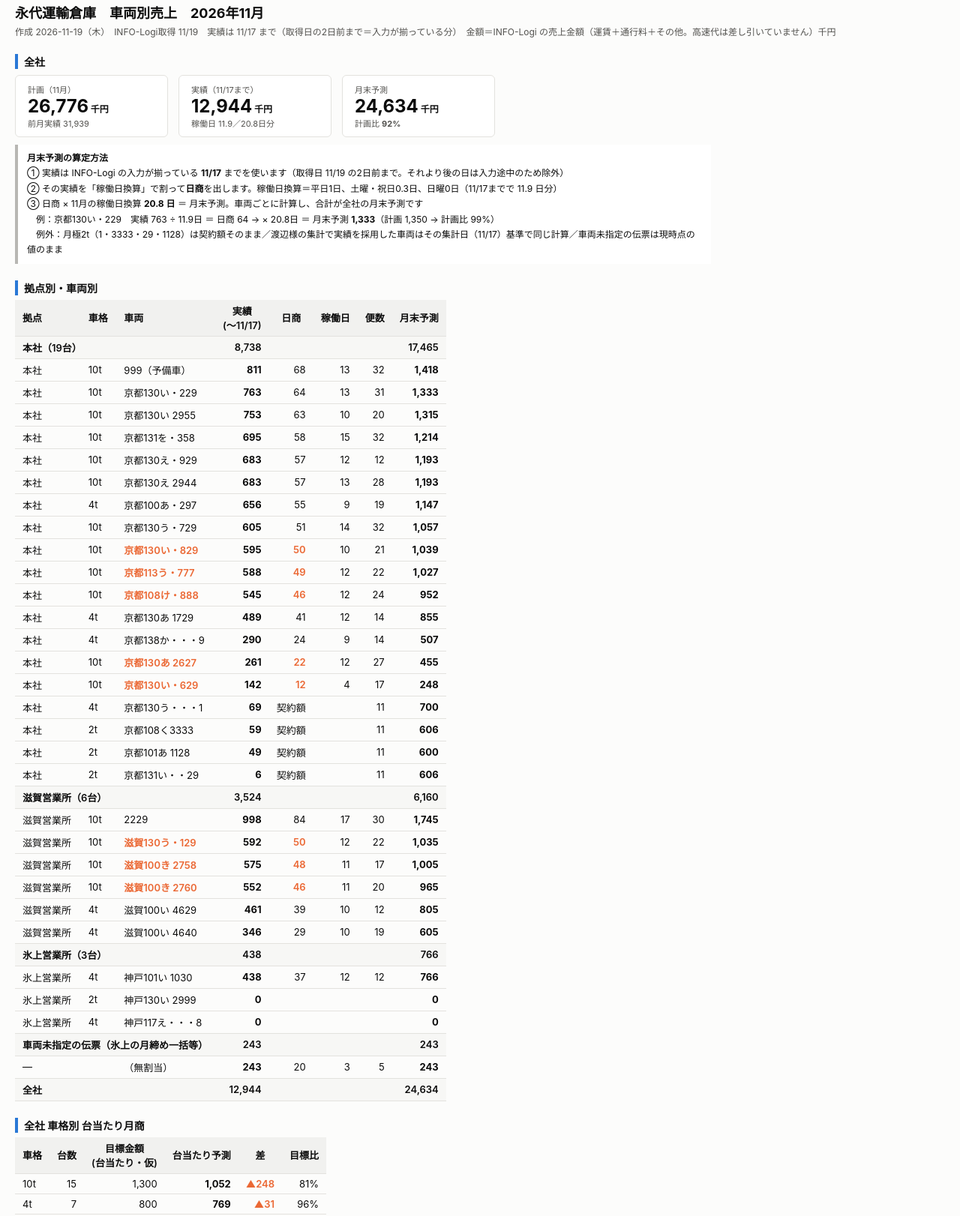
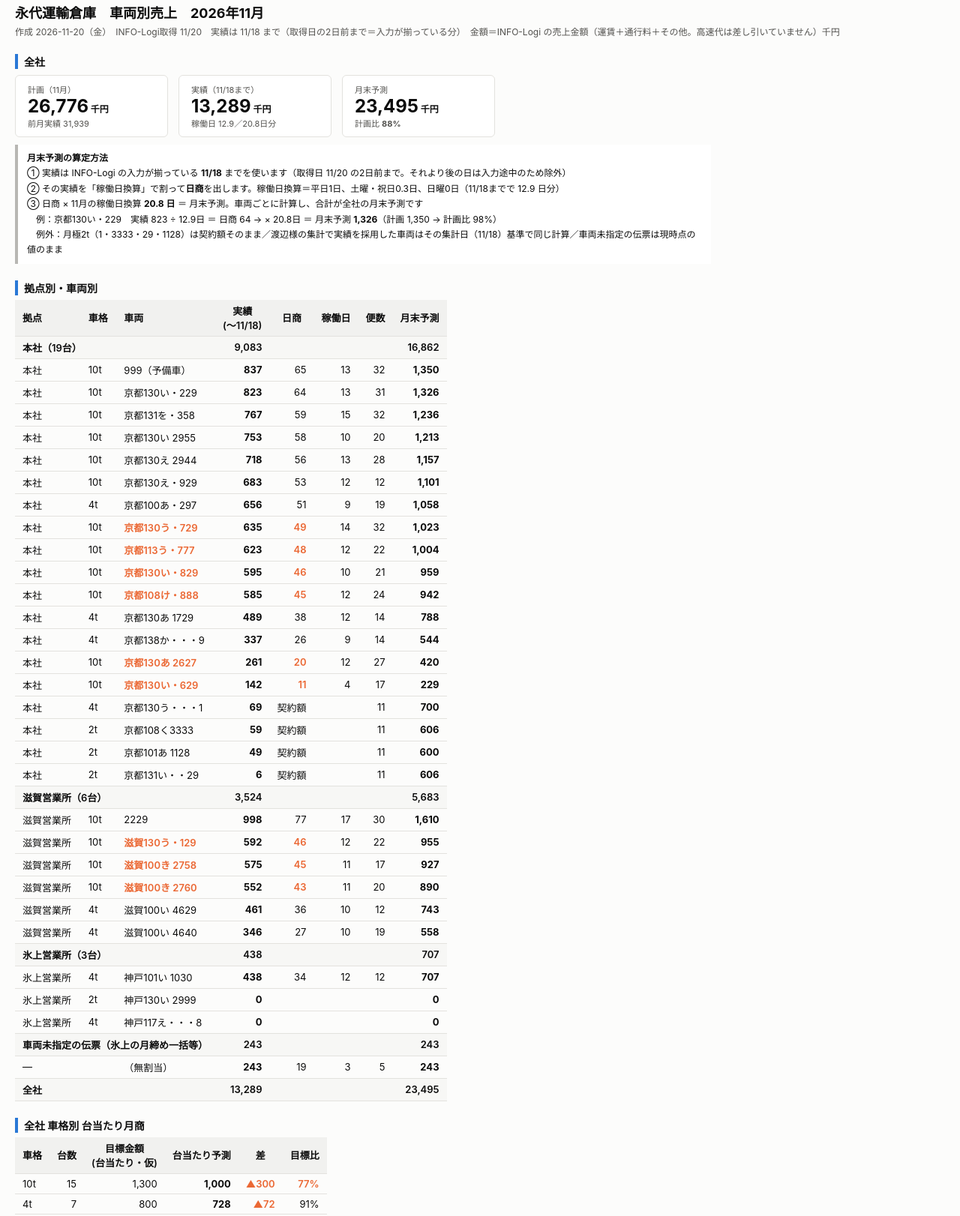
Before and after one commit to tadaxM/eidai-dashboard, a plain HTML site: page index.html in a window 1280 px wide. Shown: the part 13-1635 px from the top of the page at 75% size. Drawn offline with Linux system fonts and the light colour scheme.

Commit message:
dashboard update 2026-11-20

```diff
--- a/index.html
+++ b/index.html
@@ -8,58 +8,58 @@ th{background:#f1f1ef;font-weight:600;text-align:center} td.l,th.l{text-align:le
 .howto{background:#fff;border-left:4px solid #b8b7b3;padding:8px 12px;margin:10px 0 4px;font-size:12px;line-height:1.7;max-width:900px}
 </style></head><body>
 <h1>永代運輸倉庫　車両別売上　2026年11月</h1>
-<div class="sub">作成 2026-11-19（木）　INFO-Logi取得 11/19　実績は 11/17 まで（取得日の2日前まで＝入力が揃っている分）　金額＝INFO-Logi の売上金額（運賃＋通行料＋その他。高速代は差し引いていません）千円</div>
+<div class="sub">作成 2026-11-20（金）　INFO-Logi取得 11/20　実績は 11/18 まで（取得日の2日前まで＝入力が揃っている分）　金額＝INFO-Logi の売上金額（運賃＋通行料＋その他。高速代は差し引いていません）千円</div>
 <h2>全社</h2>
 <div class="kpi">
 <div class="tile"><div class="t">計画（11月）</div><div class="v">26,776<span style="font-size:12px"> 千円</span></div><div class="t">前月実績 31,939</div></div>
-<div class="tile"><div class="t">実績（11/17まで）</div><div class="v">12,944<span style="font-size:12px"> 千円</span></div><div class="t">稼働日 11.9／20.8日分</div></div>
-<div class="tile"><div class="t">月末予測</div><div class="v">24,634<span style="font-size:12px"> 千円</span></div><div class="t">計画比 <b>92%</b></div></div>
+<div class="tile"><div class="t">実績（11/18まで）</div><div class="v">13,289<span style="font-size:12px"> 千円</span></div><div class="t">稼働日 12.9／20.8日分</div></div>
+<div class="tile"><div class="t">月末予測</div><div class="v">23,495<span style="font-size:12px"> 千円</span></div><div class="t">計画比 <b>88%</b></div></div>
 </div>
 <div class="howto"><b>月末予測の算定方法</b><br>
-① 実績は INFO-Logi の入力が揃っている <b>11/17</b> までを使います（取得日 11/19 の2日前まで。それより後の日は入力途中のため除外）<br>
-② その実績を「稼働日換算」で割って<b>日商</b>を出します。稼働日換算＝平日1日、土曜・祝日0.3日、日曜0日（11/17までで 11.9 日分）<br>
+① 実績は INFO-Logi の入力が揃っている <b>11/18</b> までを使います（取得日 11/20 の2日前まで。それより後の日は入力途中のため除外）<br>
+② その実績を「稼働日換算」で割って<b>日商</b>を出します。稼働日換算＝平日1日、土曜・祝日0.3日、日曜0日（11/18までで 12.9 日分）<br>
 ③ 日商 × 11月の稼働日換算 <b>20.8 日</b> ＝ 月末予測。車両ごとに計算し、合計が全社の月末予測です<br>
-　例：京都130い・229　実績 763 ÷ 11.9日 ＝ 日商 64 → × 20.8日 ＝ 月末予測 <b>1,333</b>（計画 1,350 → 計画比 99%）<br>
-　例外：月極2t（1・3333・29・1128）は契約額そのまま／渡辺様の集計で実績を採用した車両はその集計日（11/17）基準で同じ計算／車両未指定の伝票は現時点の値のまま</div>
-<h2>拠点別・車両別</h2><div class="wrap"><table><tr><th class="l">拠点</th><th class="l">車格</th><th class="l">車両</th><th>実績<br>(〜11/17)</th><th>日商</th><th>稼働日</th><th>便数</th><th>月末予測</th></tr>
-<tr class="sec"><td class="l" colspan="3">本社（19台）</td><td>8,738</td><td colspan="3"></td><td>17,465</td></tr>
-<tr><td class="l">本社</td><td class="l">10t</td><td class="l">999（予備車）</td><td><b>811</b></td><td class="">68</td><td>13</td><td>32</td><td><b>1,418</b></td></tr>
-<tr><td class="l">本社</td><td class="l">10t</td><td class="l">京都130い・229</td><td><b>763</b></td><td class="">64</td><td>13</td><td>31</td><td><b>1,333</b></td></tr>
-<tr><td class="l">本社</td><td class="l">10t</td><td class="l">京都130い 2955</td><td><b>753</b></td><td class="">63</td><td>10</td><td>20</td><td><b>1,315</b></td></tr>
-<tr><td class="l">本社</td><td class="l">10t</td><td class="l">京都131を・358</td><td><b>695</b></td><td class="">58</td><td>15</td><td>32</td><td><b>1,214</b></td></tr>
-<tr><td class="l">本社</td><td class="l">10t</td><td class="l">京都130え・929</td><td><b>683</b></td><td class="">57</td><td>12</td><td>12</td><td><b>1,193</b></td></tr>
-<tr><td class="l">本社</td><td class="l">10t</td><td class="l">京都130え 2944</td><td><b>683</b></td><td class="">57</td><td>13</td><td>28</td><td><b>1,193</b></td></tr>
-<tr><td class="l">本社</td><td class="l">4t</td><td class="l">京都100あ・297</td><td><b>656</b></td><td class="">55</td><td>9</td><td>19</td><td><b>1,147</b></td></tr>
-<tr><td class="l">本社</td><td class="l">10t</td><td class="l">京都130う・729</td><td><b>605</b></td><td class="">51</td><td>14</td><td>32</td><td><b>1,057</b></td></tr>
-<tr><td class="l">本社</td><td class="l">10t</td><td class="l bad">京都130い・829</td><td><b>595</b></td><td class="bad">50</td><td>10</td><td>21</td><td><b>1,039</b></td></tr>
-<tr><td class="l">本社</td><td class="l">10t</td><td class="l bad">京都113う・777</td><td><b>588</b></td><td class="bad">49</td><td>12</td><td>22</td><td><b>1,027</b></td></tr>
-<tr><td class="l">本社</td><td class="l">10t</td><td class="l bad">京都108け・888</td><td><b>545</b></td><td class="bad">46</td><td>12</td><td>24</td><td><b>952</b></td></tr>
-<tr><td class="l">本社</td><td class="l">4t</td><td class="l">京都130あ 1729</td><td><b>489</b></td><td class="">41</td><td>12</td><td>14</td><td><b>855</b></td></tr>
-<tr><td class="l">本社</td><td class="l">4t</td><td class="l">京都138か・・・9</td><td><b>290</b></td><td class="">24</td><td>9</td><td>14</td><td><b>507</b></td></tr>
-<tr><td class="l">本社</td><td class="l">10t</td><td class="l bad">京都130あ 2627</td><td><b>261</b></td><td class="bad">22</td><td>12</td><td>27</td><td><b>455</b></td></tr>
-<tr><td class="l">本社</td><td class="l">10t</td><td class="l bad">京都130い・629</td><td><b>142</b></td><td class="bad">12</td><td>4</td><td>17</td><td><b>248</b></td></tr>
+　例：京都130い・229　実績 823 ÷ 12.9日 ＝ 日商 64 → × 20.8日 ＝ 月末予測 <b>1,326</b>（計画 1,350 → 計画比 98%）<br>
+　例外：月極2t（1・3333・29・1128）は契約額そのまま／渡辺様の集計で実績を採用した車両はその集計日（11/18）基準で同じ計算／車両未指定の伝票は現時点の値のまま</div>
+<h2>拠点別・車両別</h2><div class="wrap"><table><tr><th class="l">拠点</th><th class="l">車格</th><th class="l">車両</th><th>実績<br>(〜11/18)</th><th>日商</th><th>稼働日</th><th>便数</th><th>月末予測</th></tr>
+<tr class="sec"><td class="l" colspan="3">本社（19台）</td><td>9,083</td><td colspan="3"></td><td>16,862</td></tr>
+<tr><td class="l">本社</td><td class="l">10t</td><td class="l">999（予備車）</td><td><b>837</b></td><td class="">65</td><td>13</td><td>32</td><td><b>1,350</b></td></tr>
+<tr><td class="l">本社</td><td class="l">10t</td><td class="l">京都130い・229</td><td><b>823</b></td><td class="">64</td><td>13</td><td>31</td><td><b>1,326</b></td></tr>
+<tr><td class="l">本社</td><td class="l">10t</td><td class="l">京都131を・358</td><td><b>767</b></td><td class="">59</td><td>15</td><td>32</td><td><b>1,236</b></td></tr>
+<tr><td class="l">本社</td><td class="l">10t</td><td class="l">京都130い 2955</td><td><b>753</b></td><td class="">58</td><td>10</td><td>20</td><td><b>1,213</b></td></tr>
+<tr><td class="l">本社</td><td class="l">10t</td><td class="l">京都130え 2944</td><td><b>718</b></td><td class="">56</td><td>13</td><td>28</td><td><b>1,157</b></td></tr>
+<tr><td class="l">本社</td><td class="l">10t</td><td class="l">京都130え・929</td><td><b>683</b></td><td class="">53</td><td>12</td><td>12</td><td><b>1,101</b></td></tr>
+<tr><td class="l">本社</td><td class="l">4t</td><td class="l">京都100あ・297</td><td><b>656</b></td><td class="">51</td><td>9</td><td>19</td><td><b>1,058</b></td></tr>
+<tr><td class="l">本社</td><td class="l">10t</td><td class="l bad">京都130う・729</td><td><b>635</b></td><td class="bad">49</td><td>14</td><td>32</td><td><b>1,023</b></td></tr>
+<tr><td class="l">本社</td><td class="l">10t</td><td class="l bad">京都113う・777</td><td><b>623</b></td><td class="bad">48</td><td>12</td><td>22</td><td><b>1,004</b></td></tr>
+<tr><td class="l">本社</td><td class="l">10t</td><td class="l bad">京都130い・829</td><td><b>595</b></td><td class="bad">46</td><td>10</td><td>21</td><td><b>959</b></td></tr>
+<tr><td class="l">本社</td><td class="l">10t</td><td class="l bad">京都108け・888</td><td><b>585</b></td><td class="bad">45</td><td>12</td><td>24</td><td><b>942</b></td></tr>
+<tr><td class="l">本社</td><td class="l">4t</td><td class="l">京都130あ 1729</td><td><b>489</b></td><td class="">38</td><td>12</td><td>14</td><td><b>788</b></td></tr>
+<tr><td class="l">本社</td><td class="l">4t</td><td class="l">京都138か・・・9</td><td><b>337</b></td><td class="">26</td><td>9</td><td>14</td><td><b>544</b></td></tr>
+<tr><td class="l">本社</td><td class="l">10t</td><td class="l bad">京都130あ 2627</td><td><b>261</b></td><td class="bad">20</td><td>12</td><td>27</td><td><b>420</b></td></tr>
+<tr><td class="l">本社</td><td class="l">10t</td><td class="l bad">京都130い・629</td><td><b>142</b></td><td class="bad">11</td><td>4</td><td>17</td><td><b>229</b></td></tr>
 <tr><td class="l">本社</td><td class="l">4t</td><td class="l">京都130う・・・1</td><td><b>69</b></td><td class="">契約額</td><td></td><td>11</td><td><b>700</b></td></tr>
 <tr><td class="l">本社</td><td class="l">2t</td><td class="l">京都108く3333</td><td><b>59</b></td><td class="">契約額</td><td></td><td>11</td><td><b>606</b></td></tr>
 <tr><td class="l">本社</td><td class="l">2t</td><td class="l">京都101あ 1128</td><td><b>49</b></td><td class="">契約額</td><td></td><td>11</td><td><b>600</b></td></tr>
 <tr><td class="l">本社</td><td class="l">2t</td><td class="l">京都131い・・29</td><td><b>6</b></td><td class="">契約額</td><td></td><td>11</td><td><b>606</b></td></tr>
-<tr class="sec"><td class="l" colspan="3">滋賀営業所（6台）</td><td>3,524</td><td colspan="3"></td><td>6,160</td></tr>
-<tr><td class="l">滋賀営業所</td><td class="l">10t</td><td class="l">2229</td><td><b>998</b></td><td class="">84</td><td>17</td><td>30</td><td><b>1,745</b></td></tr>
-<tr><td class="l">滋賀営業所</td><td class="l">10t</td><td class="l bad">滋賀130う・129</td><td><b>592</b></td><td class="bad">50</td><td>12</td><td>22</td><td><b>1,035</b></td></tr>
-<tr><td class="l">滋賀営業所</td><td class="l">10t</td><td class="l bad">滋賀100き 2758</td><td><b>575</b></td><td class="bad">48</td><td>11</td><td>17</td><td><b>1,005</b></td></tr>
-<tr><td class="l">滋賀営業所</td><td class="l">10t</td><td class="l bad">滋賀100き 2760</td><td><b>552</b></td><td class="bad">46</td><td>11</td><td>20</td><td><b>965</b></td></tr>
-<tr><td class="l">滋賀営業所</td><td class="l">4t</td><td class="l">滋賀100い 4629</td><td><b>461</b></td><td class="">39</td><td>10</td><td>12</td><td><b>805</b></td></tr>
-<tr><td class="l">滋賀営業所</td><td class="l">4t</td><td class="l">滋賀100い 4640</td><td><b>346</b></td><td class="">29</td><td>10</td><td>19</td><td><b>605</b></td></tr>
-<tr class="sec"><td class="l" colspan="3">氷上営業所（3台）</td><td>438</td><td colspan="3"></td><td>766</td></tr>
-<tr><td class="l">氷上営業所</td><td class="l">4t</td><td class="l">神戸101い 1030</td><td><b>438</b></td><td class="">37</td><td>12</td><td>12</td><td><b>766</b></td></tr>
+<tr class="sec"><td class="l" colspan="3">滋賀営業所（6台）</td><td>3,524</td><td colspan="3"></td><td>5,683</td></tr>
+<tr><td class="l">滋賀営業所</td><td class="l">10t</td><td class="l">2229</td><td><b>998</b></td><td class="">77</td><td>17</td><td>30</td><td><b>1,610</b></td></tr>
+<tr><td class="l">滋賀営業所</td><td class="l">10t</td><td class="l bad">滋賀130う・129</td><td><b>592</b></td><td class="bad">46</td><td>12</td><td>22</td><td><b>955</b></td></tr>
+<tr><td class="l">滋賀営業所</td><td class="l">10t</td><td class="l bad">滋賀100き 2758</td><td><b>575</b></td><td class="bad">45</td><td>11</td><td>17</td><td><b>927</b></td></tr>
+<tr><td class="l">滋賀営業所</td><td class="l">10t</td><td class="l bad">滋賀100き 2760</td><td><b>552</b></td><td class="bad">43</td><td>11</td><td>20</td><td><b>890</b></td></tr>
+<tr><td class="l">滋賀営業所</td><td class="l">4t</td><td class="l">滋賀100い 4629</td><td><b>461</b></td><td class="">36</td><td>10</td><td>12</td><td><b>743</b></td></tr>
+<tr><td class="l">滋賀営業所</td><td class="l">4t</td><td class="l">滋賀100い 4640</td><td><b>346</b></td><td class="">27</td><td>10</td><td>19</td><td><b>558</b></td></tr>
+<tr class="sec"><td class="l" colspan="3">氷上営業所（3台）</td><td>438</td><td colspan="3"></td><td>707</td></tr>
+<tr><td class="l">氷上営業所</td><td class="l">4t</td><td class="l">神戸101い 1030</td><td><b>438</b></td><td class="">34</td><td>12</td><td>12</td><td><b>707</b></td></tr>
 <tr><td class="l">氷上営業所</td><td class="l">2t</td><td class="l">神戸130い 2999</td><td><b>0</b></td><td class=""></td><td></td><td></td><td><b>0</b></td></tr>
 <tr><td class="l">氷上営業所</td><td class="l">4t</td><td class="l">神戸117え・・・8</td><td><b>0</b></td><td class=""></td><td></td><td></td><td><b>0</b></td></tr>
 <tr class="sec"><td class="l" colspan="3">車両未指定の伝票（氷上の月締め一括等）</td><td>243</td><td colspan="3"></td><td>243</td></tr>
-<tr><td class="l">—</td><td class="l"></td><td class="l">（無割当）</td><td><b>243</b></td><td class="">20</td><td>3</td><td>5</td><td><b>243</b></td></tr>
-<tr class="sec"><td class="l" colspan="3">全社</td><td>12,944</td><td colspan="3"></td><td>24,634</td></tr></table></div>
+<tr><td class="l">—</td><td class="l"></td><td class="l">（無割当）</td><td><b>243</b></td><td class="">19</td><td>3</td><td>5</td><td><b>243</b></td></tr>
+<tr class="sec"><td class="l" colspan="3">全社</td><td>13,289</td><td colspan="3"></td><td>23,495</td></tr></table></div>
 <h2>全社 車格別 台当たり月商</h2><div class="wrap"><table><tr><th class="l">車格</th><th>台数</th><th>目標金額<br>(台当たり・仮)</th><th>台当たり予測</th><th>差</th><th>目標比</th></tr>
-<tr><td class="l">10t</td><td>15</td><td>1,300</td><td><b>1,052</b></td><td class="bad">▲248</td><td class="">81%</td></tr>
-<tr><td class="l">4t</td><td>7</td><td>800</td><td><b>769</b></td><td class="bad">▲31</td><td class="">96%</td></tr>
+<tr><td class="l">10t</td><td>15</td><td>1,300</td><td><b>1,000</b></td><td class="bad">▲300</td><td class="bad">77%</td></tr>
+<tr><td class="l">4t</td><td>7</td><td>800</td><td><b>728</b></td><td class="bad">▲72</td><td class="">91%</td></tr>
 <tr><td class="l">2t</td><td>3</td><td>650</td><td><b>604</b></td><td class="bad">▲46</td><td class="">93%</td></tr>
 </table></div>
-<div class="note">実績＝INFO-Logi の売上金額（売上日基準。運賃＋通行料＋その他）と渡辺様の集計（システム外の車両・入力遅れ分）の大きい方。日商＝11/17までの実績÷稼働日（平日1.0／土・祝0.3／日0）。月末予測＝日商×月の稼働日20.8日。月極2t（1・3333・29・1128）は契約額。無割当＝氷上の月締め一括等（現時点値）。仮目標＝10t 1,300／4t 800／2t 650千円/台・月（2026-09-20 松本設定・暫定）。稼働日＝売上のあった日数、便数＝伝票件数。予備車（999）は台当たり月商の台数に含めない。拠点内の並びは実績の降順。<b style="color:#eb6834">赤字</b>＝10tで日商5万円以下。<br>
+<div class="note">実績＝INFO-Logi の売上金額（売上日基準。運賃＋通行料＋その他）と渡辺様の集計（システム外の車両・入力遅れ分）の大きい方。日商＝11/18までの実績÷稼働日（平日1.0／土・祝0.3／日0）。月末予測＝日商×月の稼働日20.8日。月極2t（1・3333・29・1128）は契約額。無割当＝氷上の月締め一括等（現時点値）。仮目標＝10t 1,300／4t 800／2t 650千円/台・月（2026-09-20 松本設定・暫定）。稼働日＝売上のあった日数、便数＝伝票件数。予備車（999）は台当たり月商の台数に含めない。拠点内の並びは実績の降順。<b style="color:#eb6834">赤字</b>＝10tで日商5万円以下。<br>
 出典：INFO-Logi 売上明細／3か年計画（永代運輸_統合_3か年計画_20260825.xlsx）。scripts/dashboard_sharyou.py v1.1　松本整事務所</div></body></html>
```
